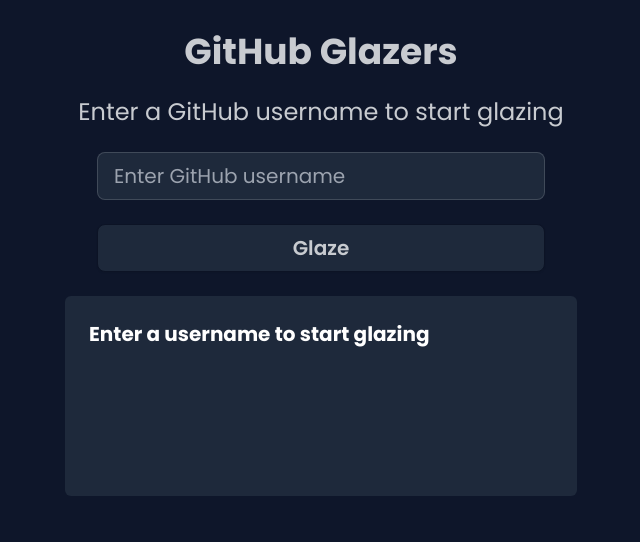
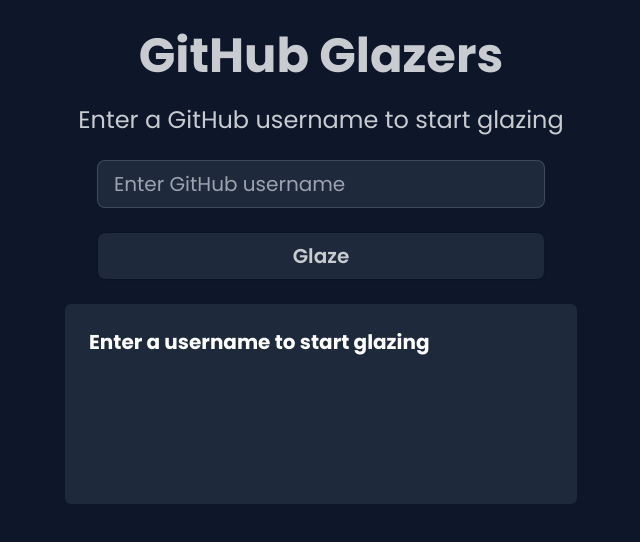
Before and after one commit to arunnats/Github-Glazer, a React (Vite) app in the folder github-glazer/: page / in a window 1280 px wide. Shown: the top 542 px of the page, without its empty margins (319-959 px from the left). Built offline with nearby package versions, Linux system fonts and the light colour scheme.

Commit message:
Done with front end

```diff
--- a/github-glazer/src/App.tsx
+++ b/github-glazer/src/App.tsx
@@ -17,7 +17,7 @@
 
 	return (
 		<div className="flex flex-col items-center min-h-screen p-8">
-			<h1 className="text-4xl font-bold mb-6 text-center">GitHub Glazers</h1>
+			<h1 className="text-5xl font-bold mb-6 text-center">GitHub Glazers</h1>
 			<p className="text-2xl mb-6">Enter a GitHub username to start glazing</p>
 			<input
 				type="text"
--- a/github-glazer/src/style.css
+++ b/github-glazer/src/style.css
@@ -1278,6 +1278,11 @@
   line-height: 1.75rem;
 }
 
+.text-5xl {
+  font-size: 3rem;
+  line-height: 1;
+}
+
 .font-bold {
   font-weight: 700;
 }
```
